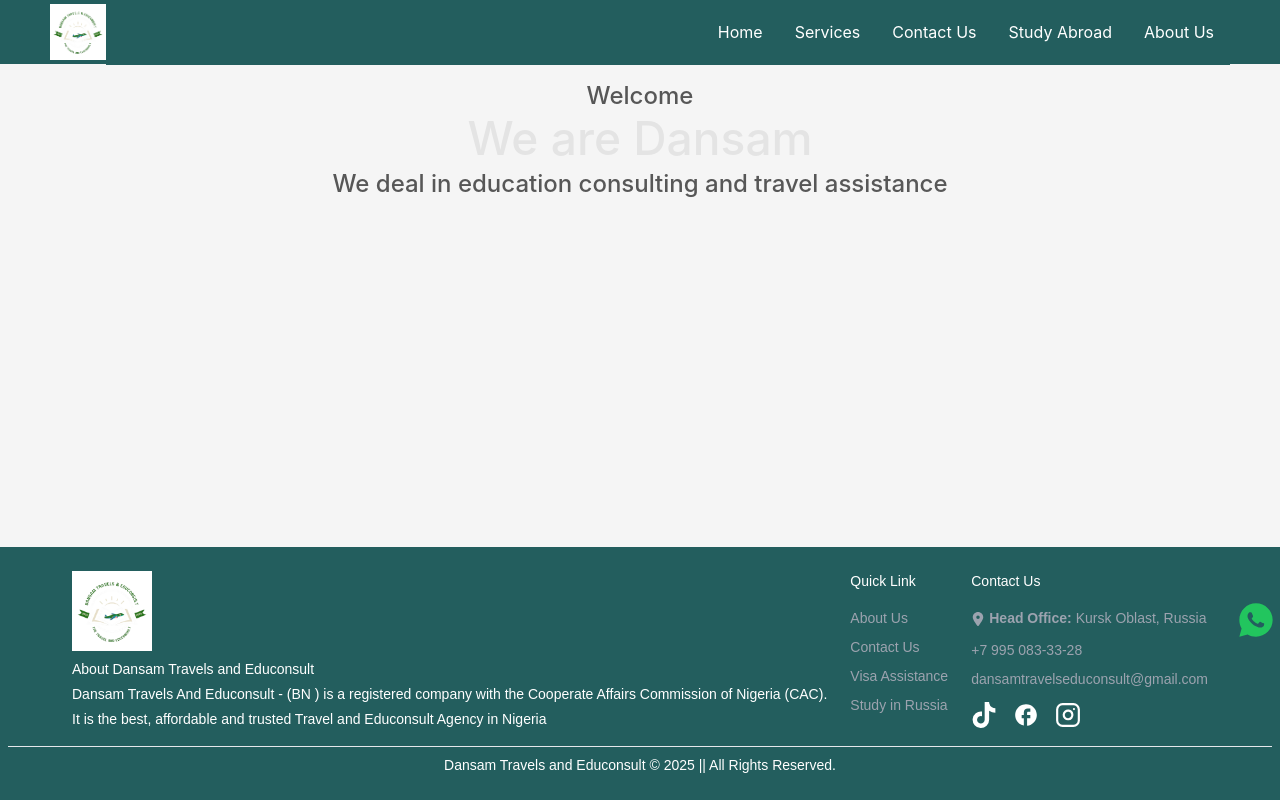
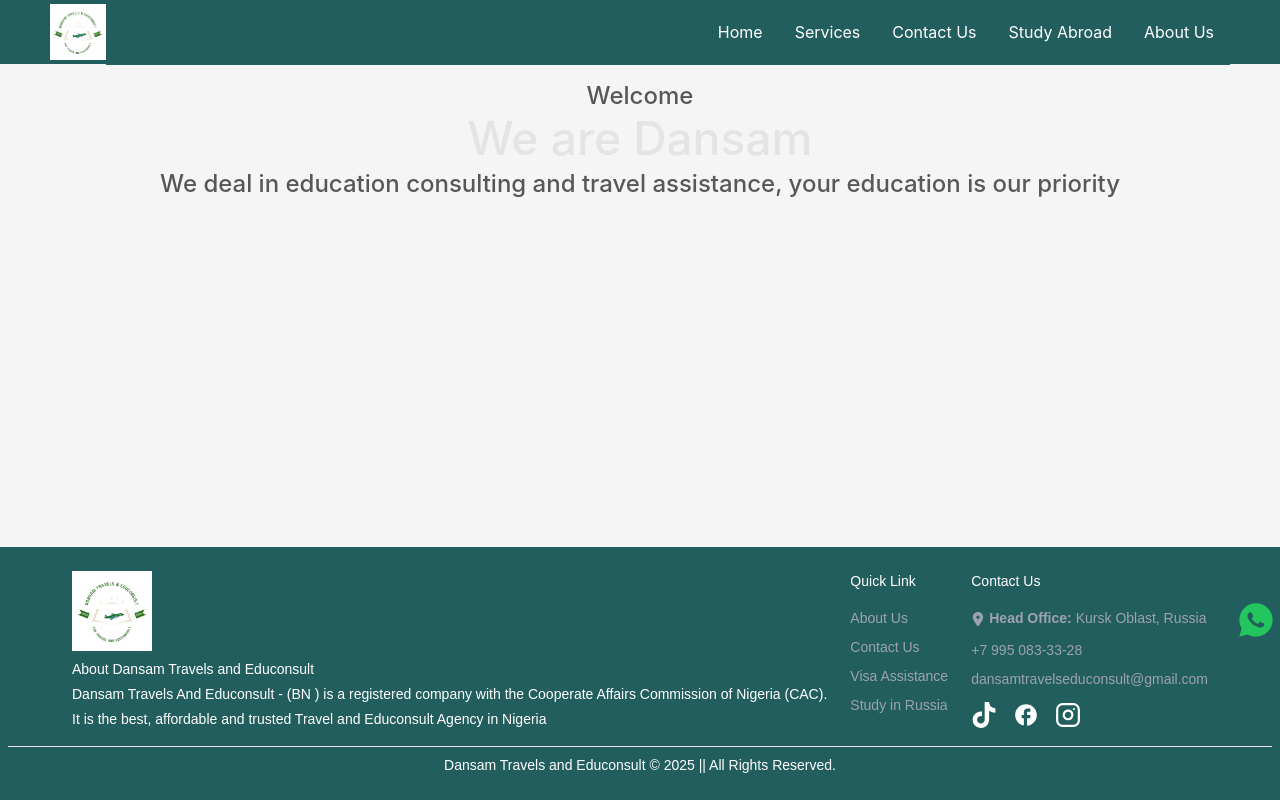
Before and after one commit to Ayobami593/dansam-travels, a Next.js app: page / in a window 1280 px wide. Shown: the top 800 px of the page. Built offline with nearby package versions, Linux system fonts and the light colour scheme; a web font is replaced by a local one.

Commit message:
clean up

```diff
--- a/src/app/page.tsx
+++ b/src/app/page.tsx
@@ -7,7 +7,8 @@
         <p className="text-center animate-pulse">Welcome</p>
         <p className="text-center animate-ping">We are Dansam</p>
         <p className="text-center animate-pulse">
-          We deal in education consulting and travel assistance
+          We deal in education consulting and travel assistance, your education
+          is our priority
         </p>
         <div></div>
         <div></div>
```
